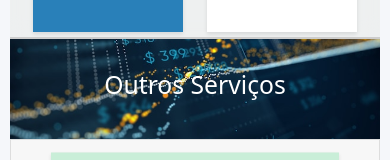
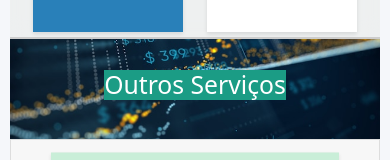
Before and after one commit to Flavio-Monteiro/App-horas-Tabalhistas, a React (Vite) app: page / in a window 390 px wide. Shown: the part 643-803 px from the top of the page. Built offline with nearby package versions, Linux system fonts and the light colour scheme.

Commit message:
esqueci...

```diff
--- a/src/App.css
+++ b/src/App.css
@@ -292,6 +292,10 @@
 
   .subsection {
     min-height: 100px;
+
+  }.subsection>h2{
+    background-color: #1B9C85;
+    max-width: 100%;
   }
 
   .calculo_ferias,
```
